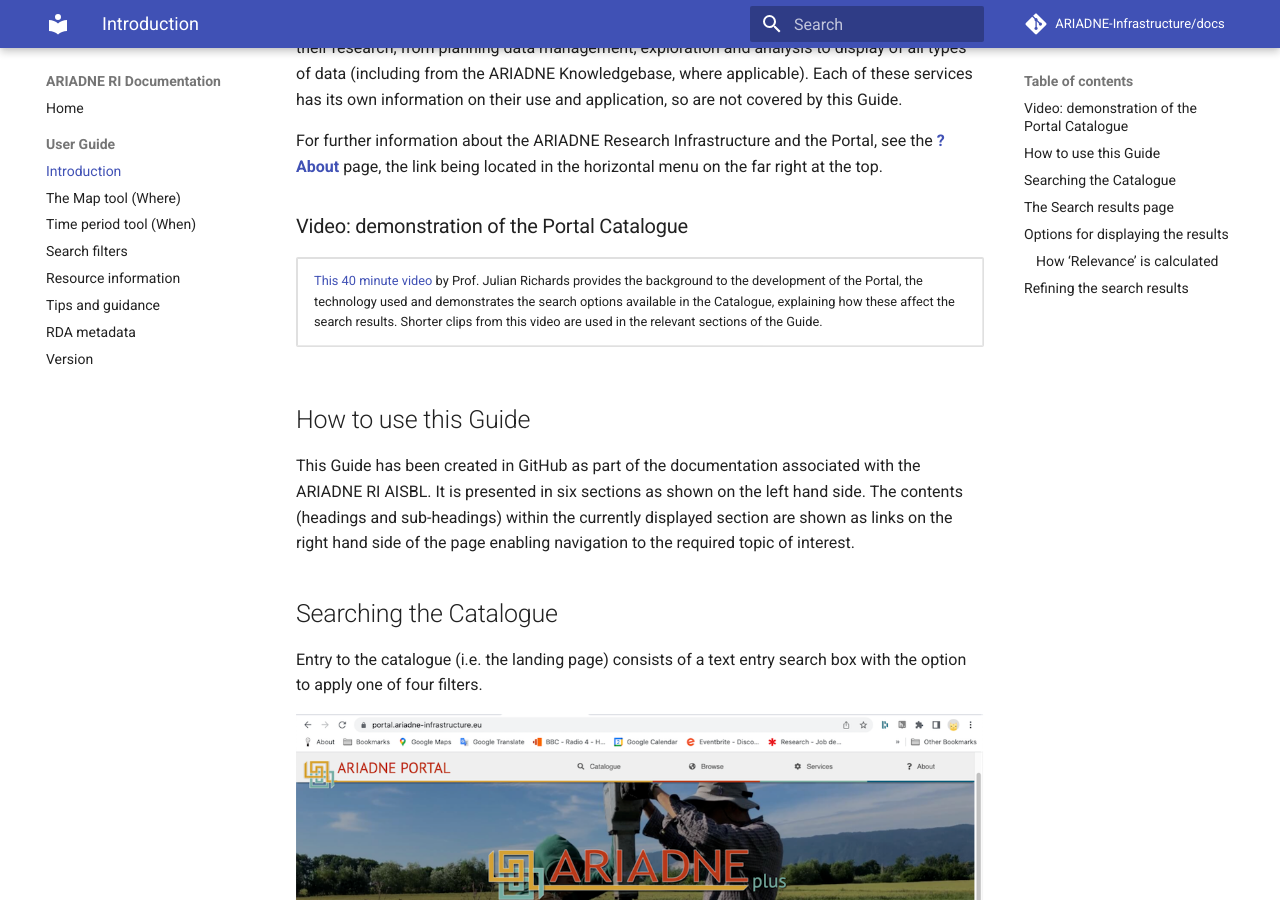
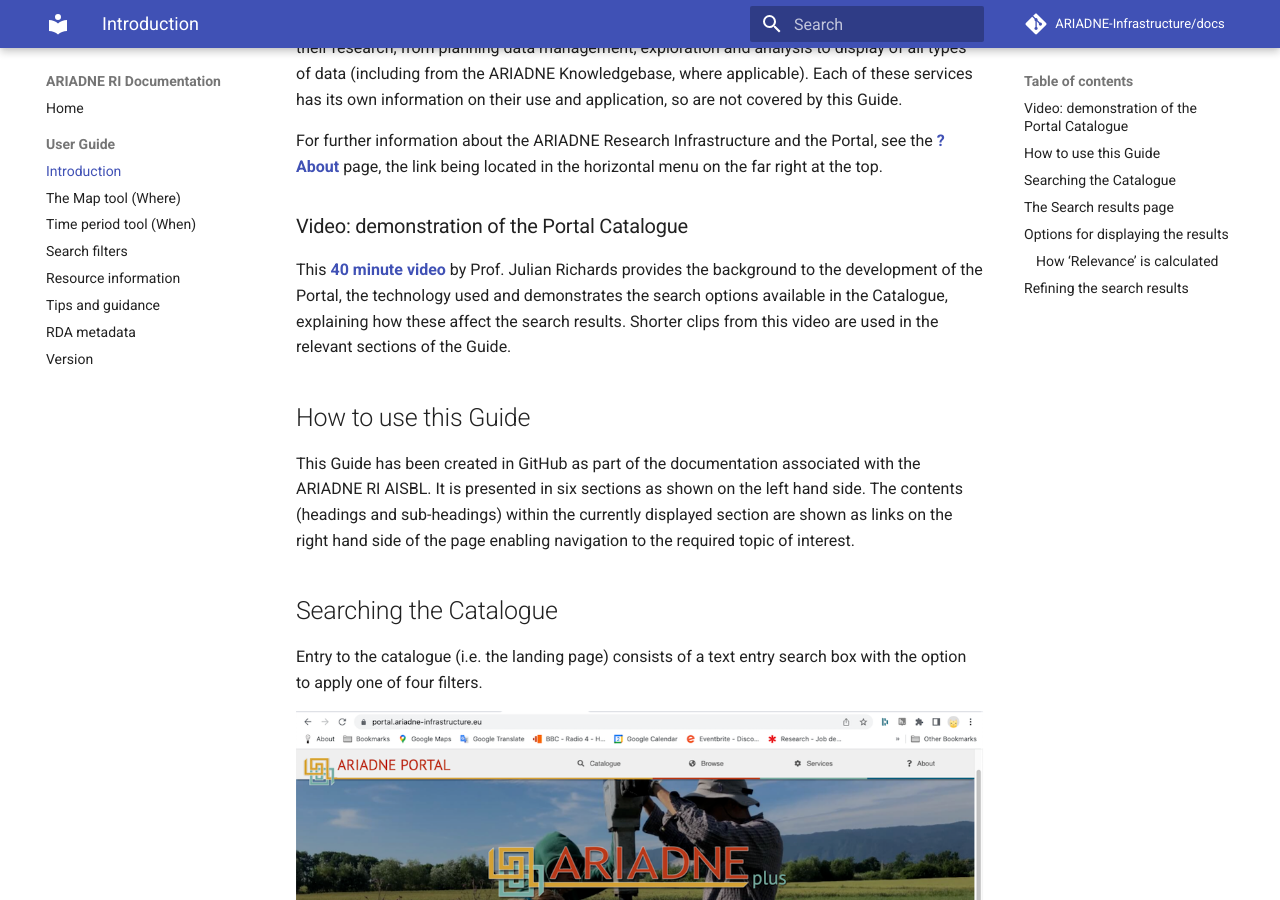
Before and after one commit to uoy-ads/hsds-data-catalogue-docs, an MkDocs documentation site: the page built from docs/Portal_User_Guide/Section-1_What.md, in a window 1280 px wide and 900 px high, scrolled down 430 px. Built offline with MkDocs 1.6.1 and Material for MkDocs 9.7.7, drawn with Linux system fonts in a browser that asks for light colours; comment, search, counter and statistics services are not loaded.

Commit message:
Update Section-1_What.md

```diff
--- a/docs/Portal_User_Guide/Section-1_What.md
+++ b/docs/Portal_User_Guide/Section-1_What.md
@@ -12,12 +12,7 @@
 For further information about the ARIADNE Research Infrastructure and the Portal, see the [**? About**](https://portal.ariadne-infrastructure.eu/about) page, the link being located in the horizontal menu on the far right at the top.
 
 ### Video: demonstration of the Portal Catalogue
-<table border="3" bgcolor="#ADD8E6">
-    <tr>
-        <td><a href="https://www.ariadne-research-infrastructure.eu/catalogue-demonstration-video/">This 40 minute video</a> by Prof. Julian Richards provides the background to the development of the Portal, the technology used and demonstrates the search options available in the Catalogue, explaining how these affect the search results. Shorter clips from this video are used in the relevant sections of the Guide.
-</td>
-    </tr>
-</table>
+This [**40 minute video**](https://www.ariadne-research-infrastructure.eu/catalogue-demonstration-video/) by Prof. Julian Richards provides the background to the development of the Portal, the technology used and demonstrates the search options available in the Catalogue, explaining how these affect the search results. Shorter clips from this video are used in the relevant sections of the Guide.
 
 ## How to use this Guide
 This Guide has been created in GitHub as part of the documentation associated with the ARIADNE RI AISBL. It is presented in six sections as shown on the left hand side. The contents (headings and sub-headings) within the currently displayed section are shown as links on the right hand side of the page enabling navigation to the required topic of interest.
```
